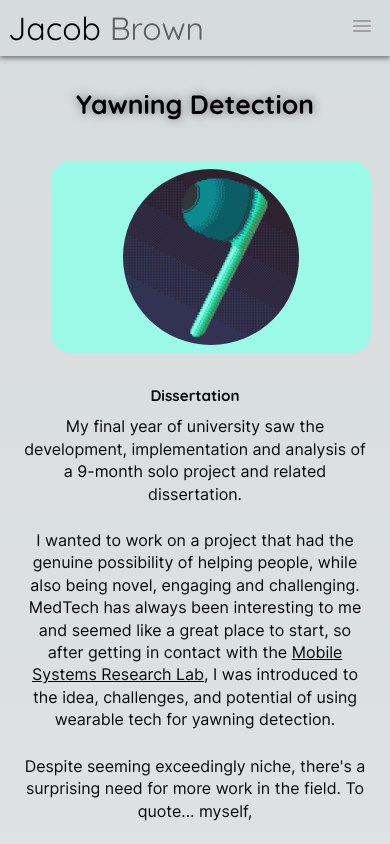
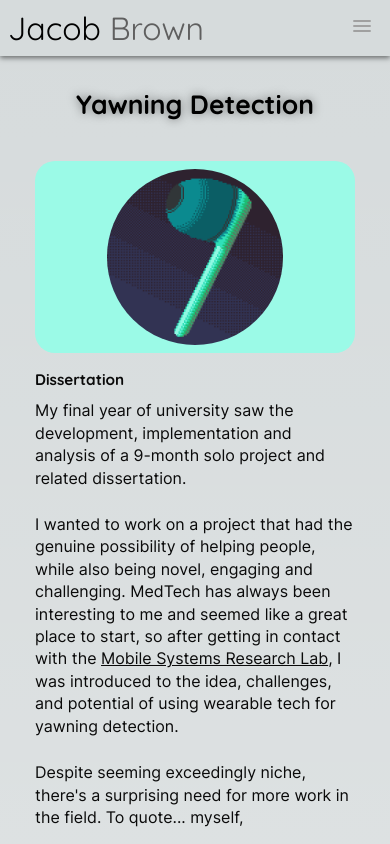
Before and after one commit to jacbn/jacbn.me, a Next.js app: page /projects/yawnn in a window 390 px wide. Shown: the top 844 px of the page. Built offline with nearby package versions, Linux system fonts and the light colour scheme.

Commit message:
better readability for text on mobile

```diff
--- a/src/pages/index.tsx
+++ b/src/pages/index.tsx
@@ -80,7 +80,7 @@ export function Contacts() {
         center={true}
         text={
           <>
-            <p>I'm happy to have a chat about anything, work-related or not — just drop me a message!</p>
+            <p style={{textAlign: 'center'}}>I'm happy to have a chat about anything, work-related or not — just drop me a message!</p>
               <div className={styles.contactIconsContainer}>
                 <AppIcon href="https://www.linkedin.com/in/jacob-ea-brown/" image={"/assets/contacts/linkedin.svg"} />
                 <AppIcon href="https://github.com/jacbn" image={"/assets/contacts/github.svg"} />
--- a/src/styles/projects.module.css
+++ b/src/styles/projects.module.css
@@ -315,7 +315,7 @@ nav .navBox:hover {
   }
 
   .blogText {
-    text-align: center;
+    text-align: start;
   }
 
   .blogText p {
@@ -328,6 +328,7 @@ nav .navBox:hover {
     float: none;
     display: flex;
     justify-content: center;
+    margin: 1rem 0;
   }
 
   .blogImage img {
```
Also changed, not shown: src/styles/home.module.css (+8 -1 lines).
